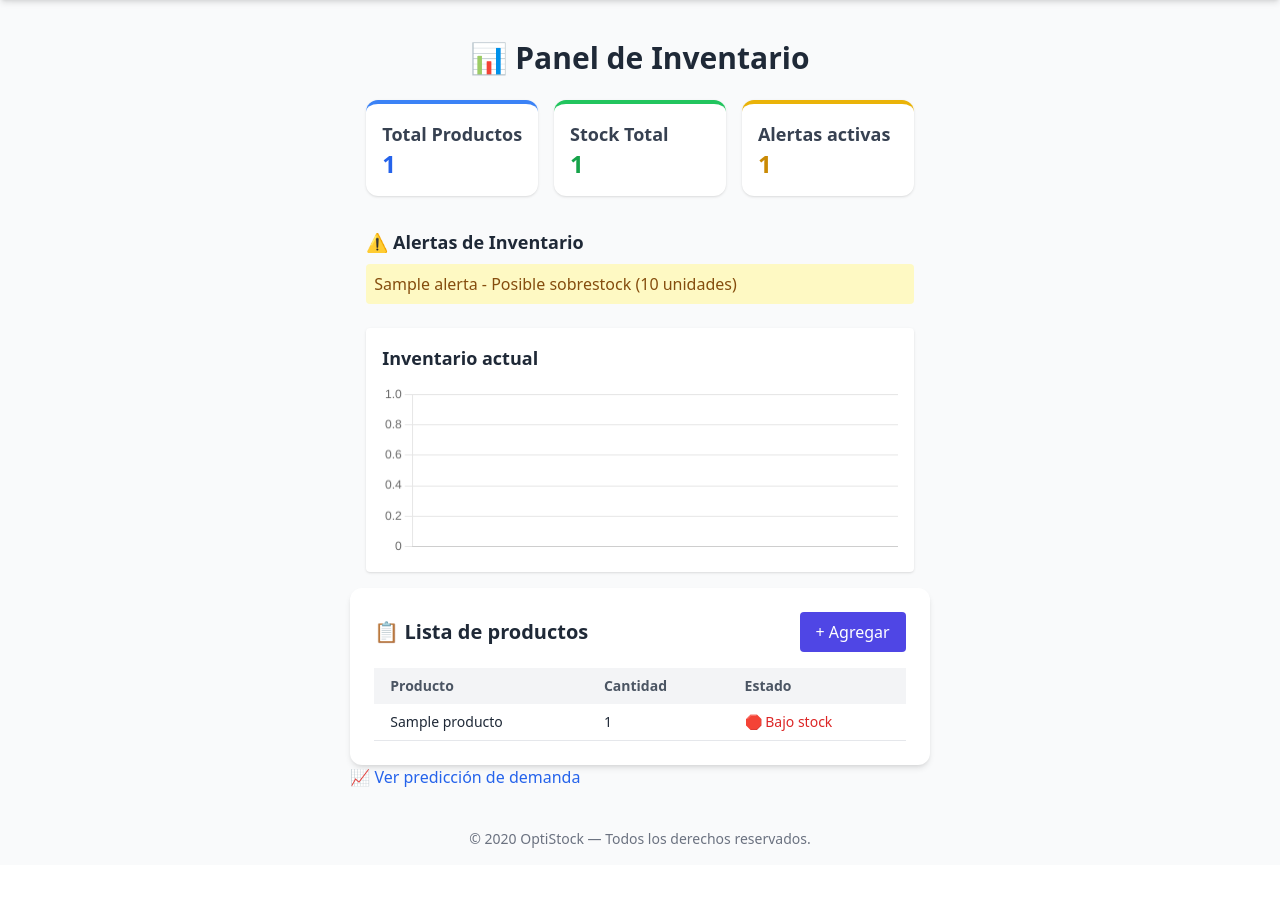
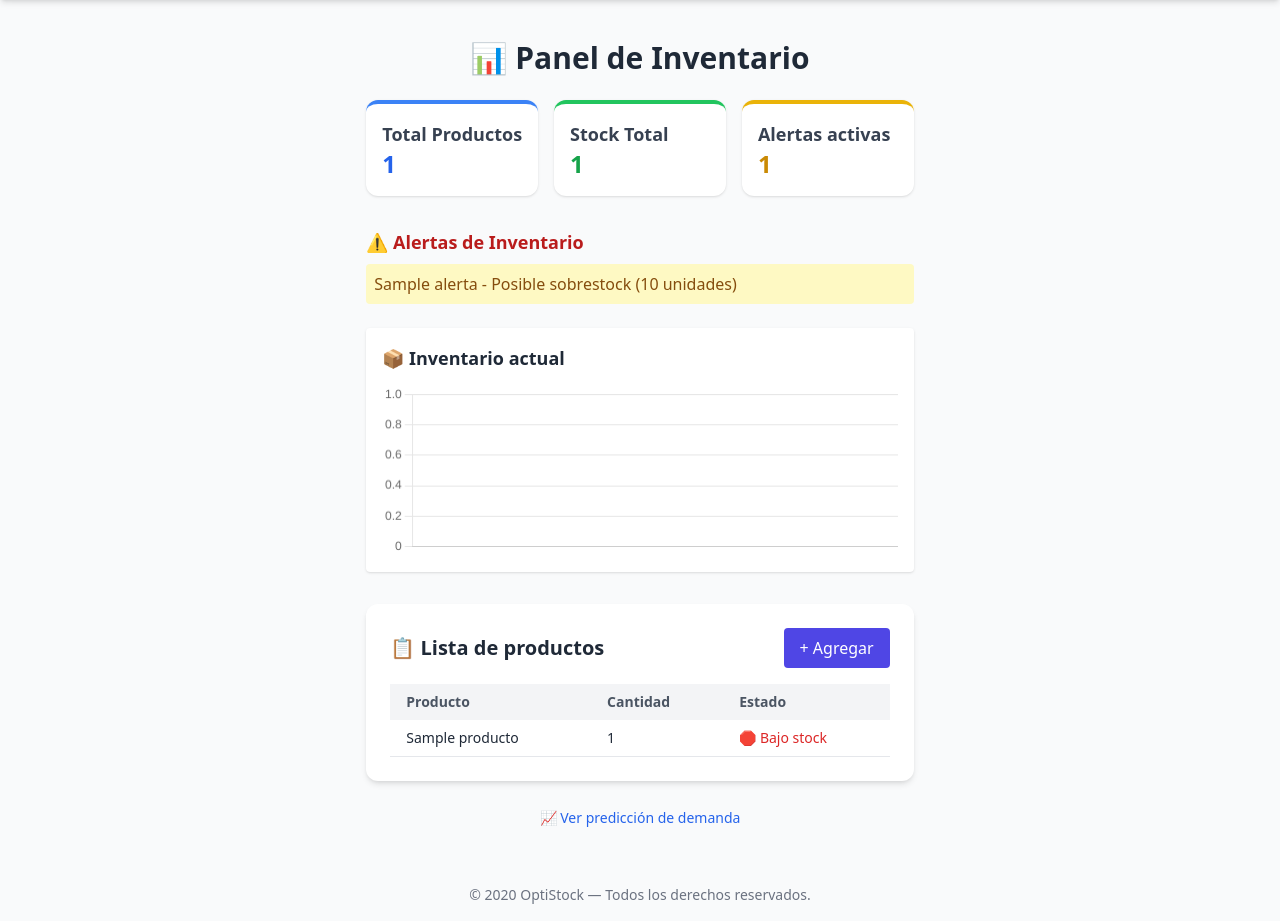
Before and after one commit to Davidsondp/Optistock-AI-, a Flask app: template templates/dashboard.html in a window 1280 px wide. Shown: the part 56-977 px from the top of the page. Before the commit the page ends 904 px from the top, so only its background shows below. Run offline with Flask 3, Linux system fonts and the light colour scheme; tables that the repository leaves empty hold one stand-in row (values such as "Sample post"); the template is opened without the code that fills it: values that come from a table or form of the project are taken from there, most other values are stand-ins (such as "Sample title", 1, 10 or a date in 2020); some libraries are stand-ins or nearby versions.

Commit message:
Update dashboard.html

```diff
--- a/templates/dashboard.html
+++ b/templates/dashboard.html
@@ -25,10 +25,10 @@
     </div>
   </div>
 
-<!-- 🔔 Alertas -->
+  <!-- 🔔 Alertas -->
   {% if alertas %}
   <div class="mb-6">
-    <h3 class="text-lg font-semibold mb-2">⚠ Alertas de Inventario</h3>
+    <h3 class="text-lg font-semibold mb-2 text-red-700">⚠ Alertas de Inventario</h3>
     <ul class="space-y-1">
       {% for alerta in alertas %}
         <li class="p-2 rounded {{ 'bg-red-100 text-red-700' if alerta.tipo == 'bajo' else 'bg-yellow-100 text-yellow-800' }}">
@@ -38,14 +38,15 @@
     </ul>
   </div>
   {% endif %}
+
   <!-- 📈 Gráfico -->
-  <div class="bg-white shadow rounded p-4">
-    <h3 class="text-lg font-semibold mb-3">Inventario actual</h3>
+  <div class="bg-white shadow rounded p-4 mb-8">
+    <h3 class="text-lg font-semibold mb-3">📦 Inventario actual</h3>
     <canvas id="graficoStock" height="100"></canvas>
   </div>
-</div>
-  <!-- Tabla de productos -->
-  <div class="bg-white shadow-md rounded-xl p-6">
+
+  <!-- 📋 Tabla de productos -->
+  <div class="bg-white shadow-md rounded-xl p-6 mb-6">
     <div class="flex justify-between items-center mb-4">
       <h2 class="text-xl font-semibold text-gray-800">📋 Lista de productos</h2>
       <a href="{{ url_for('agregar_producto') }}" class="bg-indigo-600 text-white px-4 py-2 rounded hover:bg-indigo-700 transition">+ Agregar</a>
@@ -77,9 +78,15 @@
       </tbody>
     </table>
   </div>
+
+  <!-- 🔮 Predicción -->
+  <div class="text-center">
+    <a href="{{ url_for('prediccion') }}" class="inline-block text-blue-600 hover:underline text-sm">📈 Ver predicción de demanda</a>
+  </div>
+
 </div>
-<a href="/prediccion" class="text-blue-600 hover:underline">📈 Ver predicción de demanda</a>
-<!-- Chart.js desde CDN -->
+
+<!-- Chart.js -->
 <script src="https://cdn.jsdelivr.net/npm/chart.js"></script>
 <script>
   const ctx = document.getElementById('graficoStock');
@@ -106,4 +113,5 @@
     }
   });
 </script>
+
 {% endblock %}
```
